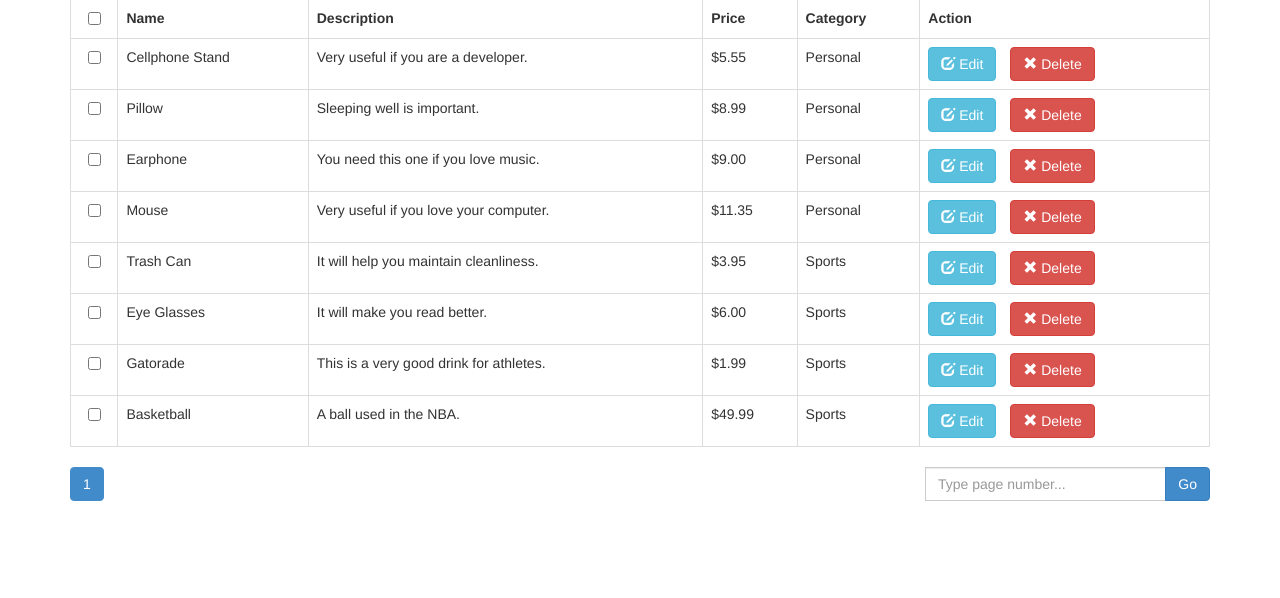
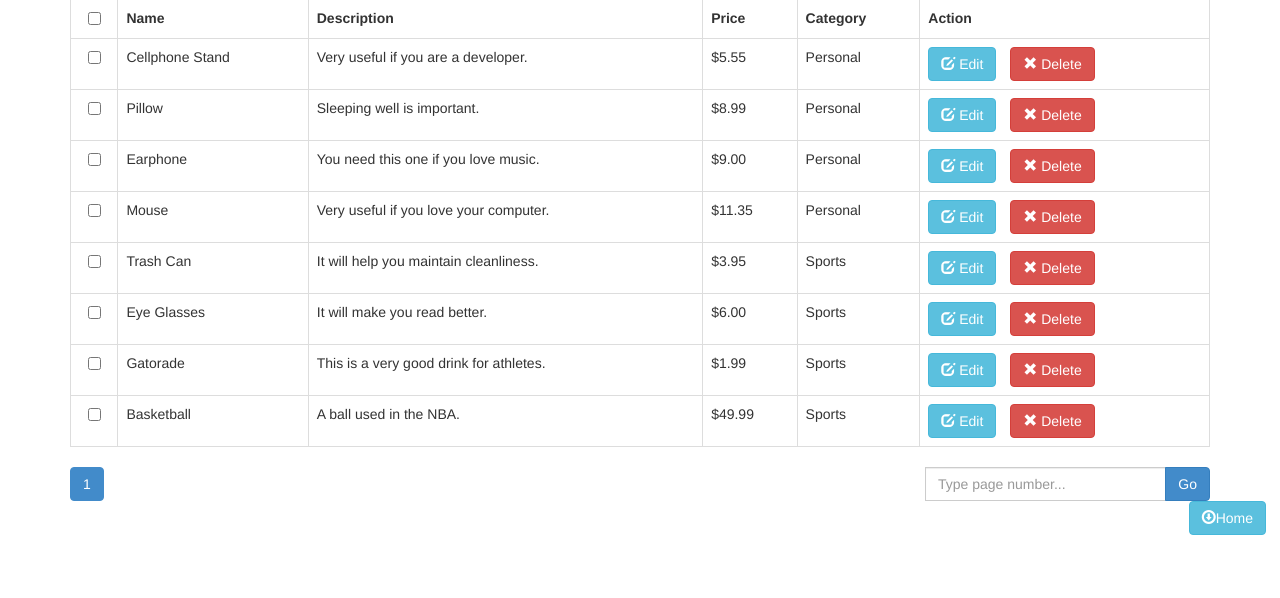
Before and after one commit to christianh814/php-pricelist, a PHP site: page /read.php in a window 1280 px wide. Shown: the part 169-767 px from the top of the page. Run offline with PHP 8.4, Linux system fonts and the light colour scheme; data comes from the database, SQL or seed files in the repository.

Commit message:
testing adding a home button

```diff
--- a/layout_foot.php
+++ b/layout_foot.php
@@ -75,6 +75,6 @@ $(document).ready(function() {
 	});
 });
 </script>
-
+<a href='index.php' class='btn btn-info pull-right margin-bottom-1em margin-right-1em'> <span class='glyphicon glyphicon-download'></span>Home</a>
 </body>
 </html>
```
